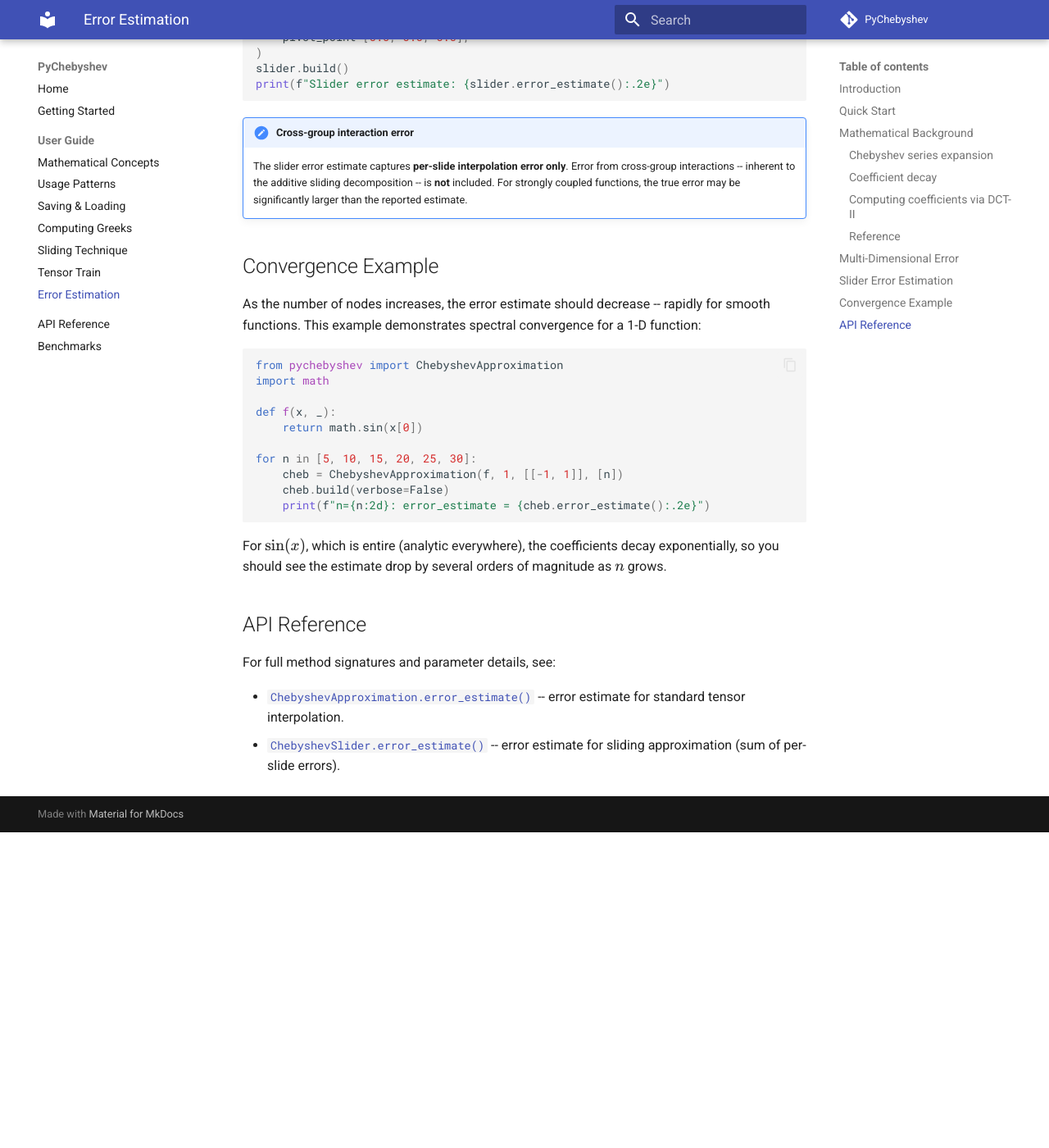
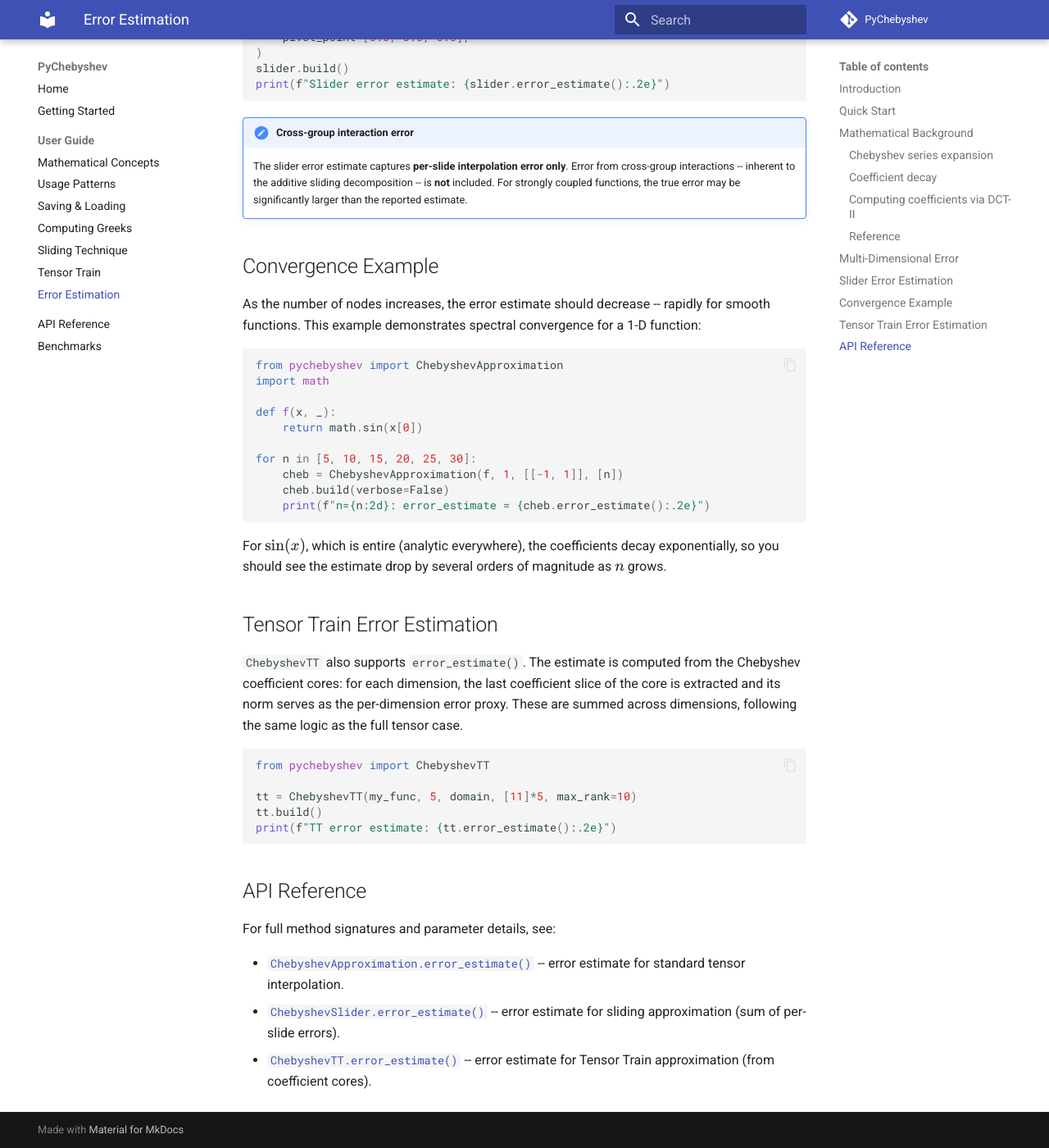
Before and after one commit to 0xC000005/PyChebyshev, an MkDocs documentation site: the page built from docs/user-guide/error-estimation.md, in a window 1280 px wide and 1400 px high, scrolled down 3005 px. Shown: the whole window at 82% size. Built offline with MkDocs 1.6.1 and Material for MkDocs 9.7.7, drawn with Linux system fonts in a browser that asks for light colours; comment, search, counter and statistics services are not loaded; before the commit the page ends 4020 px from its top, so only the background shows below that.

Commit message:
Update README, docs, and CLAUDE.md for v0.5.0 completeness
Add ChebyshevTT to README features list and code examples, docs landing
page, getting-started class selection guide, API reference, and error
estimation page. Update CLAUDE.md with tensor_train.py architecture,
current test counts, and comparison script.

Co-Authored-By: Claude Opus 4.6 <noreply@anthropic.com>

````diff
--- a/docs/user-guide/error-estimation.md
+++ b/docs/user-guide/error-estimation.md
@@ -149,9 +149,25 @@ For $\sin(x)$, which is entire (analytic everywhere), the coefficients decay
 exponentially, so you should see the estimate drop by several orders of magnitude as
 $n$ grows.
 
+## Tensor Train Error Estimation
+
+`ChebyshevTT` also supports `error_estimate()`. The estimate is computed from the
+Chebyshev coefficient cores: for each dimension, the last coefficient slice of the
+core is extracted and its norm serves as the per-dimension error proxy. These are
+summed across dimensions, following the same logic as the full tensor case.
+
+```python
+from pychebyshev import ChebyshevTT
+
+tt = ChebyshevTT(my_func, 5, domain, [11]*5, max_rank=10)
+tt.build()
+print(f"TT error estimate: {tt.error_estimate():.2e}")
+```
+
 ## API Reference
 
 For full method signatures and parameter details, see:
 
 - [`ChebyshevApproximation.error_estimate()`](../api/reference.md#pychebyshev.ChebyshevApproximation.error_estimate) -- error estimate for standard tensor interpolation.
 - [`ChebyshevSlider.error_estimate()`](../api/reference.md#pychebyshev.ChebyshevSlider.error_estimate) -- error estimate for sliding approximation (sum of per-slide errors).
+- [`ChebyshevTT.error_estimate()`](../api/reference.md#pychebyshev.ChebyshevTT.error_estimate) -- error estimate for Tensor Train approximation (from coefficient cores).
````
Also changed, not shown: CLAUDE.md (added, +89 -0 lines), README.md (+27 -4 lines), docs/api/reference.md (+4 -0 lines), docs/getting-started.md (+8 -0 lines), docs/index.md (+6 -2 lines).
